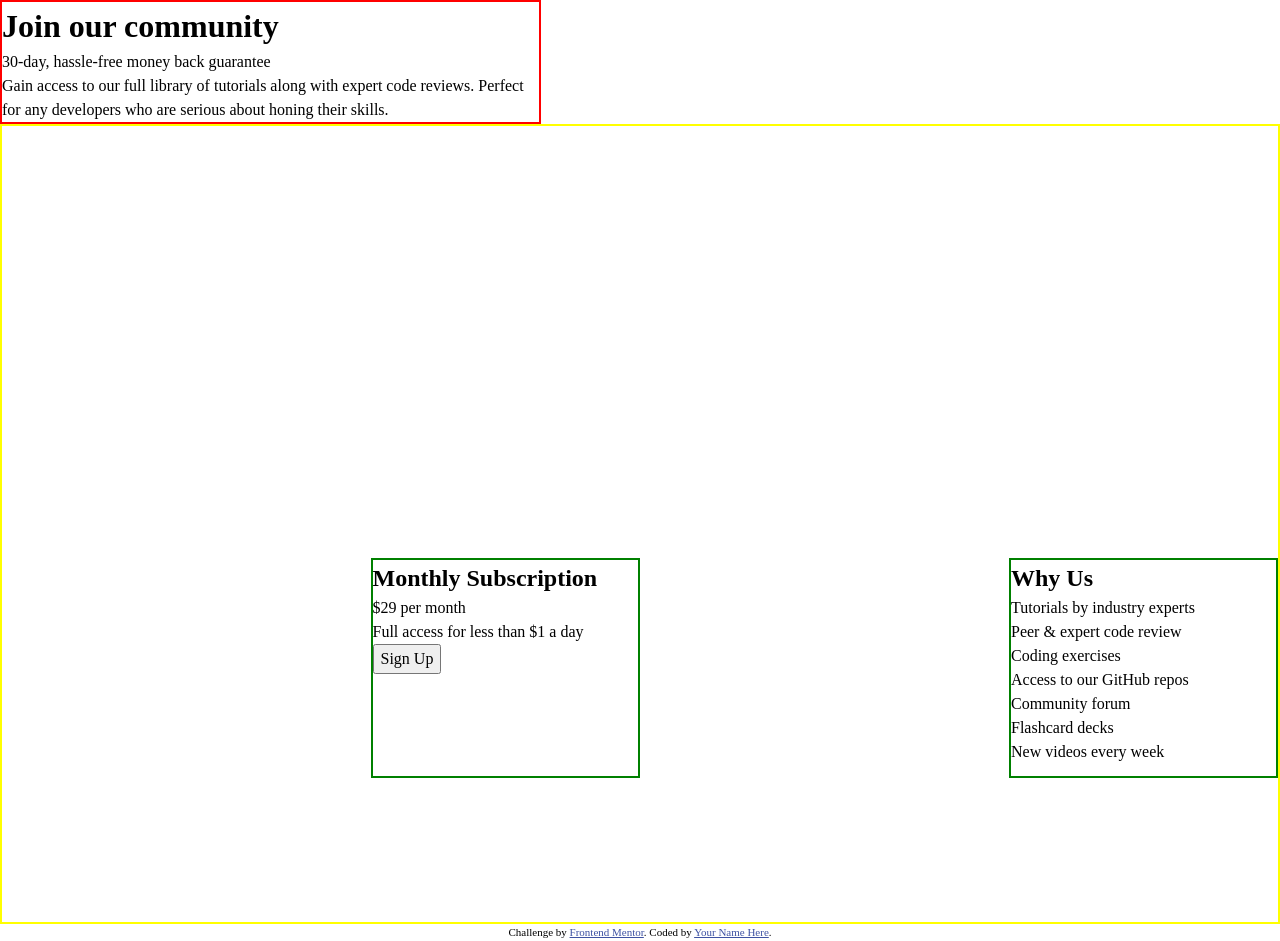
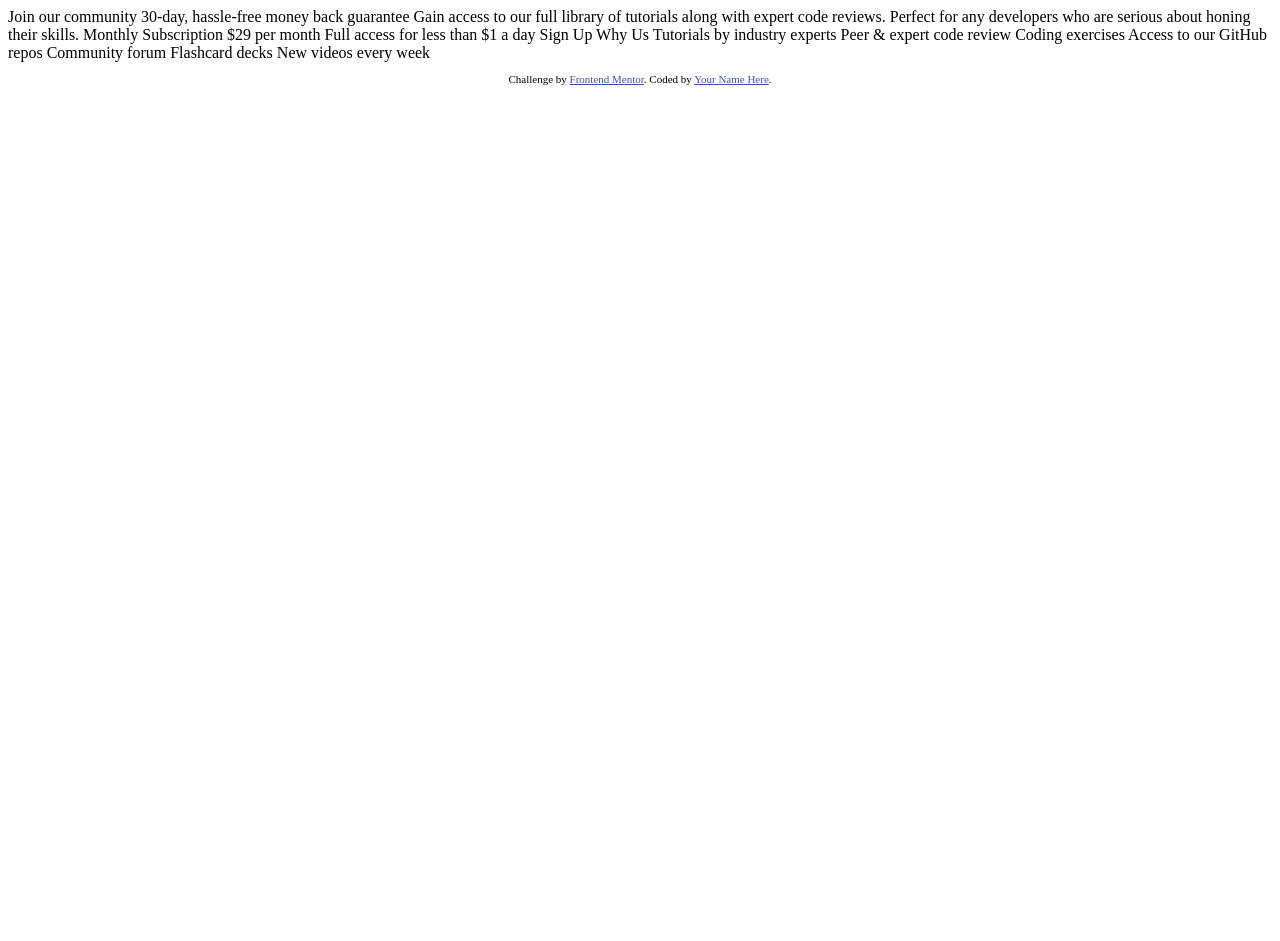
Before and after one commit to FelipinDR/frontendmentor08, a plain HTML site: page index.html in a window 1280 px wide. After the commit the page ends 800 px from the top, so only its background shows below. Drawn offline with Linux system fonts and the light colour scheme.

Commit message:
First files

```diff
--- a/index.html
+++ b/index.html
@@ -5,7 +5,7 @@
   <meta name="viewport" content="width=device-width, initial-scale=1.0"> <!-- displays site properly based on user's device -->
 
   <link rel="icon" type="image/png" sizes="32x32" href="./images/favicon-32x32.png">
-  <link rel="stylesheet" href="style.css">
+
   <title>Frontend Mentor | Single Price Grid Component</title>
 
   <!-- Feel free to remove these styles or customise in your own stylesheet 👍 -->
@@ -15,38 +15,31 @@
   </style>
 </head>
 <body>
-  <main>
-    <div class="container01">
-  <h1>Join our community</h1>
+  Join our community
 
-  <p>30-day, hassle-free money back guarantee</p>
+  30-day, hassle-free money back guarantee
 
-  <p>Gain access to our full library of tutorials along with expert code reviews.
-  Perfect for any developers who are serious about honing their skills.</p>
-</div>
-<div class="containers">
-<div class="container02">
-  <h2>Monthly Subscription</h2>
+  Gain access to our full library of tutorials along with expert code reviews.
+  Perfect for any developers who are serious about honing their skills.
 
-  <p>&dollar;29 per month</p>
+  Monthly Subscription
 
-  <p>Full access for less than &dollar;1 a day</p>
+  &dollar;29 per month
 
-  <button>Sign Up</button>
-</div>
-<div class="container03">
-  <h2>Why Us</h2>
+  Full access for less than &dollar;1 a day
 
-  <p>Tutorials by industry experts</p>
-  <p>Peer &amp; expert code review</p>
-  <p>Coding exercises</p>
-  <p>Access to our GitHub repos</p>
-  <p>Community forum</p>
-  <p>Flashcard decks</p>
-  <p>New videos every week</p>
-</div>
-</div>
-</main>
+  Sign Up
+
+  Why Us
+
+  Tutorials by industry experts
+  Peer &amp; expert code review
+  Coding exercises
+  Access to our GitHub repos
+  Community forum
+  Flashcard decks
+  New videos every week
+
   <footer>
     <p class="attribution">
       Challenge by <a href="https://www.frontendmentor.io?ref=challenge" target="_blank">Frontend Mentor</a>.
--- a/style.css
+++ /dev/null
@@ -1,84 +0,0 @@
-/*
-  1. Use a more-intuitive box-sizing model.
-*/
-*, *::before, *::after {
-    box-sizing: border-box;
-  }
-  /*
-    2. Remove default margin
-  */
-  * {
-    margin: 0;
-  }
-  /*
-    3. Allow percentage-based heights in the application
-  */
-  html, body {
-    height: 100%;
-  }
-  /*
-    Typographic tweaks!
-    4. Add accessible line-height
-    5. Improve text rendering
-  */
-  body {
-    line-height: 1.5;
-    -webkit-font-smoothing: antialiased;
-  }
-  /*
-    6. Improve media defaults
-  */
-  img, picture, video, canvas, svg {
-    display: block;
-    max-width: 100%;
-  }
-  /*
-    7. Remove built-in form typography styles
-  */
-  input, button, textarea, select {
-    font: inherit;
-  }
-  /*
-    8. Avoid text overflows
-  */
-  p, h1, h2, h3, h4, h5, h6 {
-    overflow-wrap: break-word;
-  }
-  /*
-    9. Create a root stacking context
-  */
-  #root, #__next {
-    isolation: isolate;
-  }
-  /* My css */
-  .containers{
-    display: grid;
-    grid-template-columns: 1fr;
-    grid-template-areas:
-    " container01 container01"
-    " container02 container03";
-    place-items: center;
-    min-height: 100vh;
-    gap: 1px;
-    border: 2px solid yellow;
-
-  }
-
-  .container01{
-    width: 33.813rem;
-    height: 11.438;
-    border: 2px solid red;
-    grid-area: container01;
-  }
-  .container02{
-    grid-area: container02;
-    height: 13.75rem;
-    width: 16.813rem;
-    border: 2px solid green;
-  }
-  .container03{
-    grid-area:container03;
-    height: 13.75rem;
-    width: 16.813rem;
-    border: 2px solid green;
-  }
```
